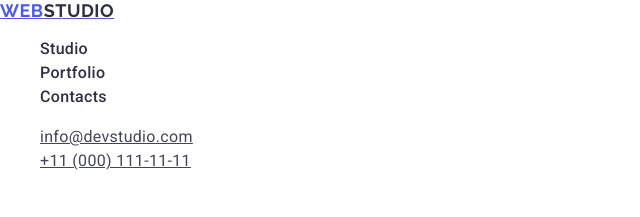
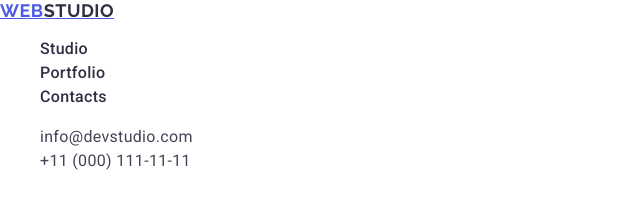
Before and after one commit to Viktoriia5/goit-homework-02, a plain HTML site: page index.html in a window 1280 px wide. Shown: the top 217 px of the page, 0-640 px from the left. Drawn offline with nearby package versions, Linux system fonts and the light colour scheme.

Commit message:
added classes to navigation

```diff
--- a/css/style.css
+++ b/css/style.css
@@ -37,10 +37,19 @@ body {
 }
 
 .header-address {
-  font-style: normal;
   list-style: none;
 }
-.header-address-item a {
+/*.header-address-item a {
+  font-style: normal;
+  color: #434455;
+  font-size: 16px;
+  font-weight: 400;
+  line-height: 1.5;
+  letter-spacing: 0.02em;
+}*/
+.header-address-link {
+  text-decoration: none;
+  font-style: normal;
   color: #434455;
   font-size: 16px;
   font-weight: 400;
```
